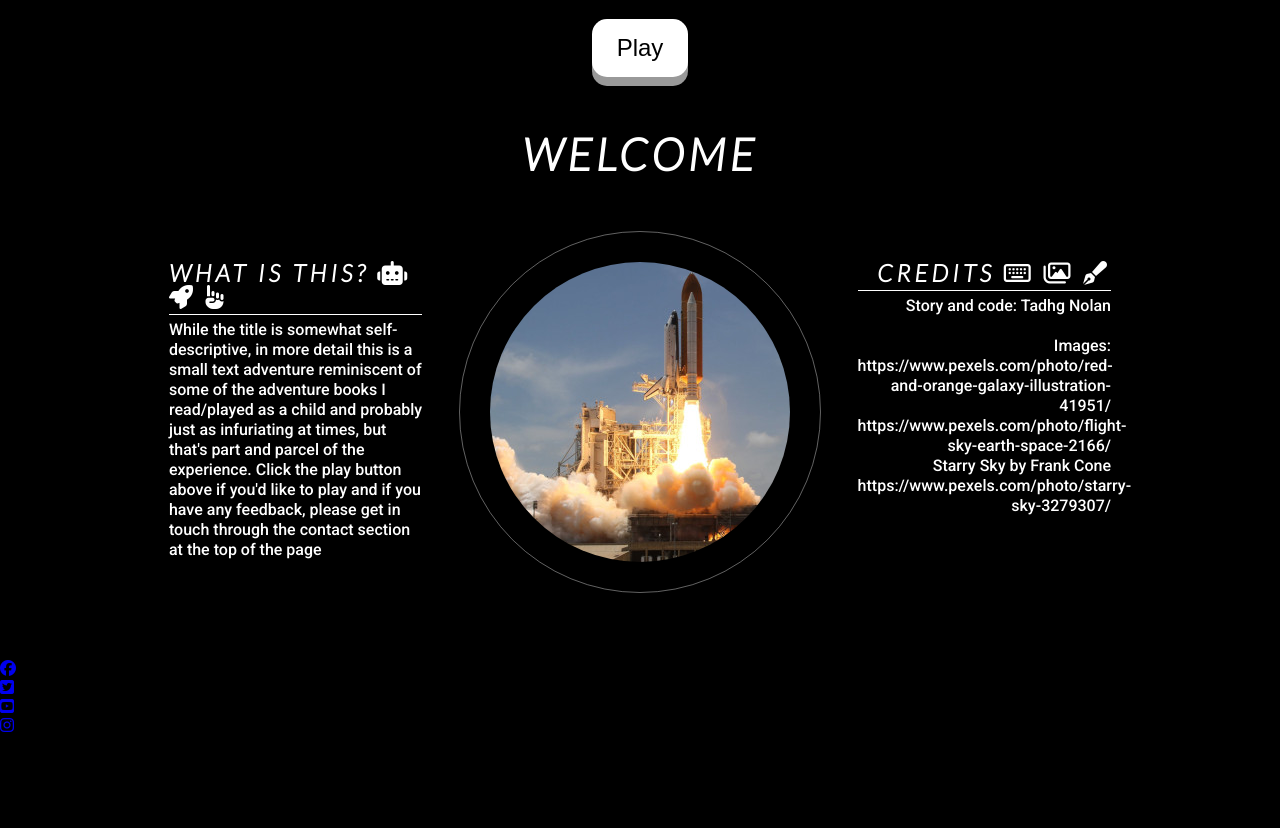
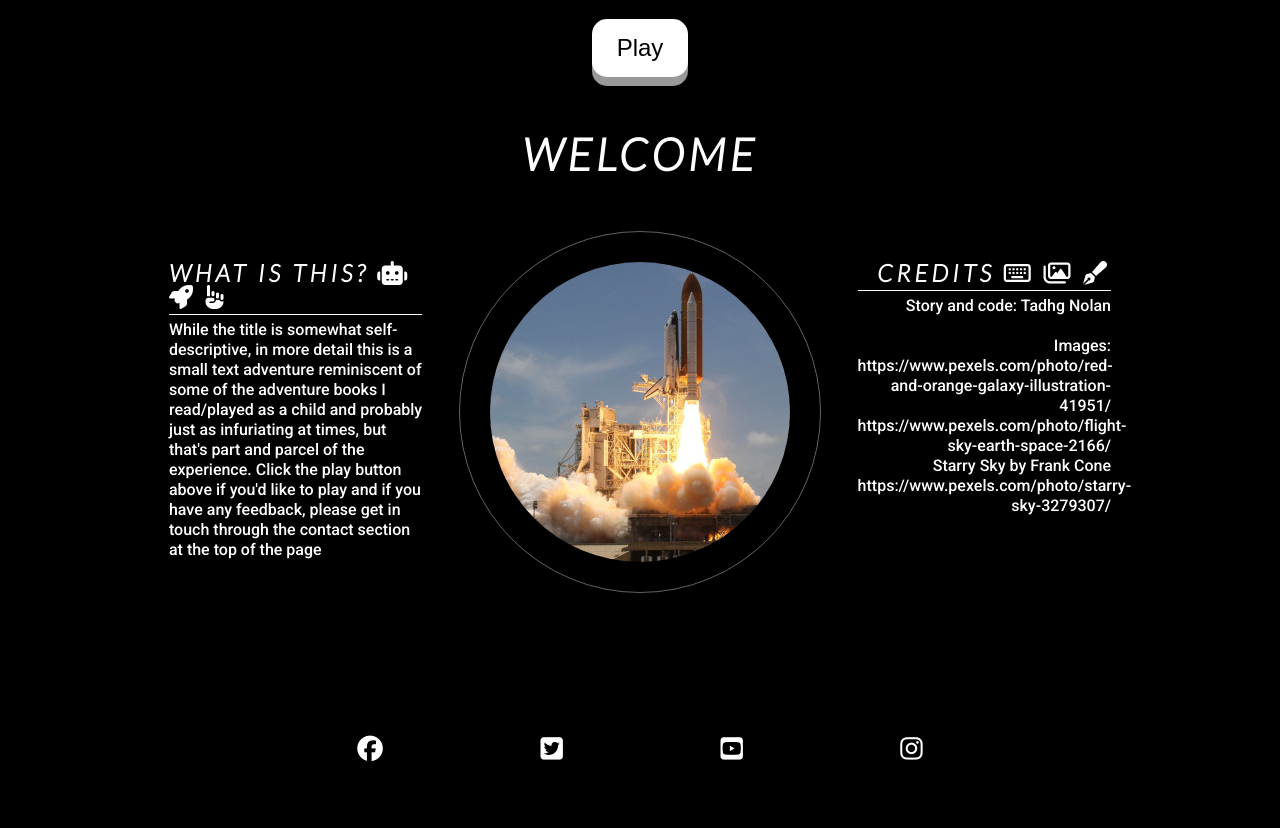
Before and after one commit to tadhgnolan/JavaScript-Essentials-Portfolio-Project, a plain HTML site: page index.html in a window 1280 px wide. Shown: the part 686-1514 px from the top of the page. Before the commit the page ends 1421 px from the top, so only its background shows below. Drawn offline with Linux system fonts and the light colour scheme.

Commit message:
Add style to social media icons

```diff
--- a/assets/css/home.css
+++ b/assets/css/home.css
@@ -219,3 +219,18 @@ hr {
     padding-top: 30px;
     text-align: center;
 }
+
+.social-networks {
+    text-align: center;
+}
+
+.social-networks>li {
+    display: inline;
+}
+
+.social-networks i {
+    font-size: 160%;
+    margin: 1%;
+    padding: 5%;
+    color: white;
+}
--- a/index.html
+++ b/index.html
@@ -87,7 +87,7 @@
 
 
     <footer>
-        <ul>
+        <ul class="social-networks">
             <li>
                 <a href="https://facebook.com" target="_blank" rel="noopener"
                     aria-label="Visit our Facebook page (opens in a new tab)"><i class="fab fa-facebook"></i></a>
@@ -101,7 +101,7 @@
                     aria-label="Visit our YouTube page (opens in a new tab)"><i class="fab fa-youtube-square"></i></a>
             </li>
             <li>
-                <a href="https://instagram" target="_blank" rel="noopener"
+                <a href="https://instagram.com" target="_blank" rel="noopener"
                     aria-label="Visit our Instagram page (opens in a new tab)"><i class="fab fa-instagram"></i></a>
             </li>
         </ul>
```
